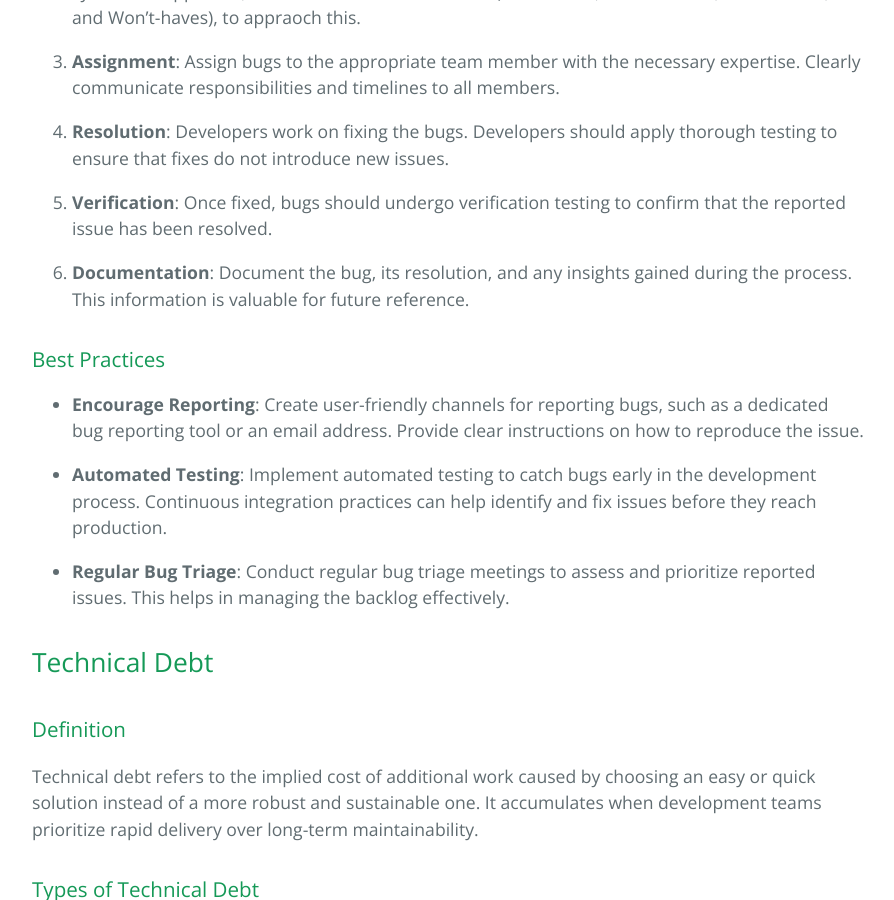
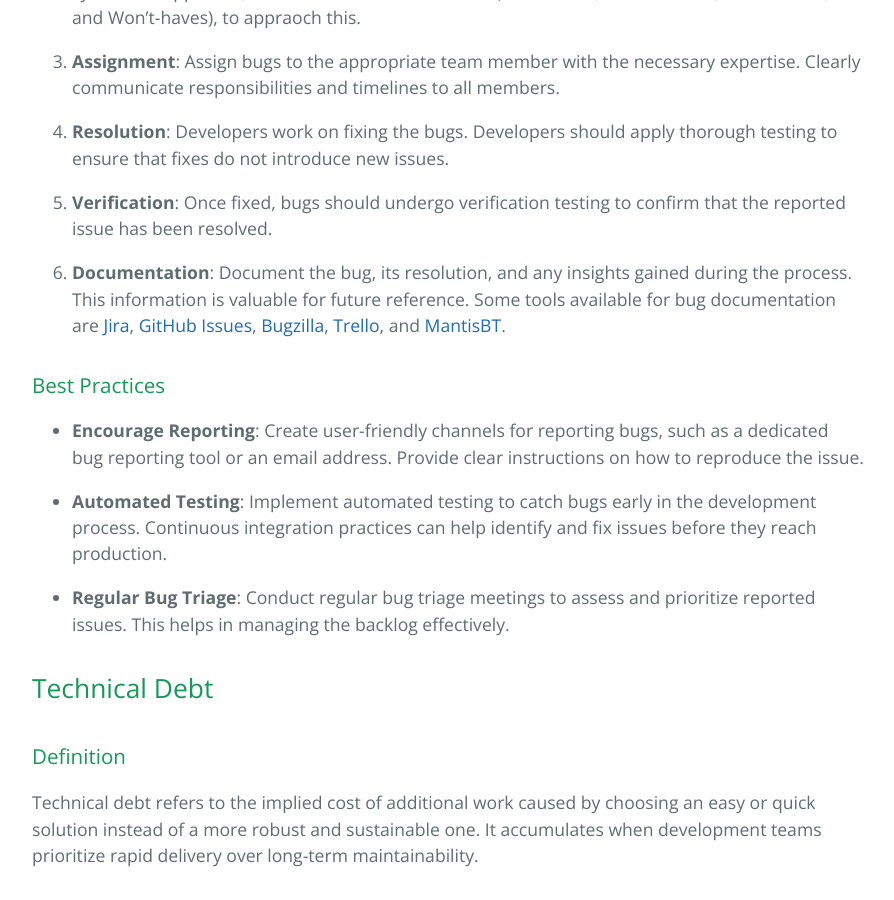
Before and after one commit to learning-software-engineering/learning-software-engineering.github.io, a Jekyll site: the page built from Topics/Software_Engineering/Handling_Bugs_and_Technical_Debt.md, in a window 1280 px wide and 900 px high, scrolled down 988 px. Shown: the whole window, without its empty margins (192-1086 px from the left). Built offline with Jekyll 4.4.1, drawn with Linux system fonts in a browser that asks for light colours; our own code applies the rules of GitHub Pages for plain Markdown files.

Commit message:
added possible bug documentation tools

```diff
--- a/Topics/Software_Engineering/Handling_Bugs_and_Technical_Debt.md
+++ b/Topics/Software_Engineering/Handling_Bugs_and_Technical_Debt.md
@@ -22,7 +22,7 @@ A software bug is an error, flaw, failure, or fault in a computer program or sys
 
 5. **Verification**: Once fixed, bugs should undergo verification testing to confirm that the reported issue has been resolved.
 
-6. **Documentation**: Document the bug, its resolution, and any insights gained during the process. This information is valuable for future reference.
+6. **Documentation**: Document the bug, its resolution, and any insights gained during the process. This information is valuable for future reference. Some tools available for bug documentation are [Jira](https://www.atlassian.com/software/jira), [GitHub Issues](https://github.com/features/issues), [Bugzilla](https://www.bugzilla.org/), [Trello](https://trello.com/), and [MantisBT](https://www.mantisbt.org/).
 
 ### Best Practices
 
```
